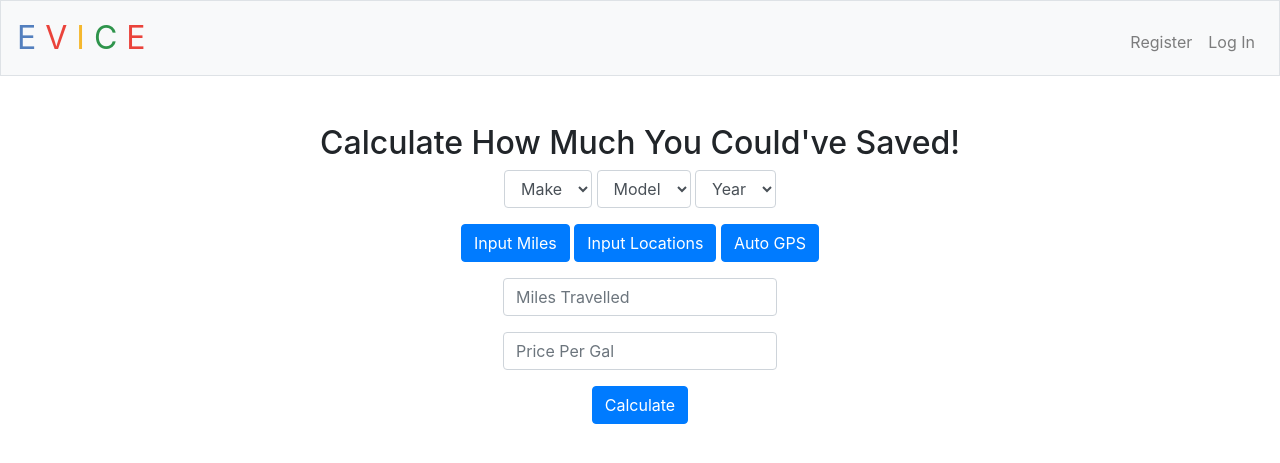
After one commit to Nina3719/evice, a Flask app: template templates/index - Copy.html in a window 1280 px wide. The commit adds this page. Shown: the top 463 px of the page. Run offline with Flask 2, Linux system fonts and the light colour scheme; the template is opened without the code that fills it, so the values that code supplies are empty; some libraries are stand-ins or nearby versions.

Commit message:
select functionality

```diff
--- a/application.py
+++ b/application.py
@@ -1,4 +1,4 @@
-import os
+import os, pickle
 
 import sqlite3
 from flask import Flask, flash, jsonify, redirect, render_template, request, session, g
@@ -100,12 +100,12 @@ def index():
         model = request.form.get("model")
 
         mileage = Car.query.filter_by(make=request.form.get("make"), year=request.form.get(
-            "year"), model=request.form.get("model")).first()
+            "year"), model=request.form.get("model"))
 
         if not mileage:
             return apology("Car with make year and model not found", 400)
 
-        mileage = mileage.first()
+        mileage = mileage.first().mileage
 
         # use google maps api to get miles
         miles = request.form.get("miles")
@@ -129,12 +129,30 @@ def index():
                                year=year, make=make, mileage=mileage, miles=miles, price=price, result=result)
     else:
         # make, model, year
-        make = list(set([car.make for car in Car.query.all()]))
-        make.sort()
-        model = list(set([car.model for car in Car.query.all()]))
-        model.sort()
-        year = list(set([car.year for car in Car.query.all()]))
-        year.sort()
+        make = pickle.load(open('make.pickle', 'rb')) #list(set([car.make for car in Car.query.all()]))
+        #make.sort()
+        #with open('make.pickle', 'wb') as f:
+        #    pickle.dump(make, f)
+        #model = list(set([car.model for car in Car.query.all()]))
+        model = pickle.load(open('model.pickle', 'rb')) #{}
+        #for carmake in make:
+        #    model[carmake] = list(set([
+        #        car.model for car in list(set(Car.query.filter_by(make=carmake)))
+        #    ]))
+        #model.sort()
+        #with open('model.pickle', 'wb') as f:
+        #    pickle.dump(model, f)
+        #year = list(set([car.year for car in Car.query.all()]))
+        #year.sort()
+        year = pickle.load(open('year.pickle', 'rb')) #{}
+        #for carmake in make:
+        #    year[carmake] = {}
+        #    for carmodel in model[carmake]:
+        #        year[carmake][carmodel] = list(set([
+        #            car.year for car in list(set(Car.query.filter_by(make=carmake, model=carmodel)))
+        #        ]))
+        #with open('year.pickle', 'wb') as f:
+        #    pickle.dump(year, f)
 
         return render_template("index.html", make=make, model=model, year=year)
 
--- /dev/null
+++ b/templates/index - Copy.html
@@ -0,0 +1,140 @@
+<!--Template for Calculating-->
+
+{% extends "layout.html" %} {% block title %} Home {% endblock %} {% block main %}
+
+<h2> Calculate How Much You Could've Saved! </h2>
+<div class="container-fluid">
+    <form action="/" method="post" class="needs-validation" novalidate>
+
+        <div class="form-group">
+            <select name="make" class="form-control" id="make" required>
+                <option disabled="" value="" selected="">Make</option>
+                <!-- {% for name in make %}
+                <option value="{{ name }}">{{ name }}</option>
+                {% endfor %} -->
+            </select>
+            <select name="model" class="form-control" id="model" required>
+                <option disabled="" value="" selected="">Model</option>
+                <!-- {% for name in model %}
+                <option value="{{ name }}">{{ name }}</option>
+                {% endfor %} -->
+            </select>
+            <select name="year" class="form-control" id="year" required>
+                <option disabled="" value="" selected="">Year</option>
+                {% for name in year %}
+                <option value="{{ name }}">{{ name }}</option>
+                {% endfor %}
+            </select>
+        </div>
+        <div class="form-group">
+            <!-- <p>
+                <a class="btn btn-primary" data-toggle="collapse" href="#multiCollapseExample1" role="button" aria-expanded="false" aria-controls="multiCollapseExample1">Input Miles</a>
+                <button class="btn btn-primary" type="button" data-toggle="collapse" data-target="#multiCollapseExample2" aria-expanded="false"
+                    aria-controls="multiCollapseExample2">Input Start-End Location</button>
+                <button class="btn btn-primary" type="button" data-toggle="collapse" data-target="#multiCollapseExample3" aria-expanded="false"
+                    aria-controls="multiCollapseExample3">Auto GPS</button>
+            </p>
+
+            <div class="collapse multi-collapse" id="multiCollapseExample1">
+                <input class="form-control" name="miles" id="validationCustom04" placeholder="Miles Travelled" type="text" required>
+            </div>
+            <div class="collapse multi-collapse" id="multiCollapseExample2">
+                <input class="form-control" name="start" id="validationCustom04" placeholder="Start Location" type="text" required>
+                <input class="form-control" name="end" id="validationCustom04" placeholder="End Location" type="text" required>
+            </div>
+            <div class="collapse multi-collapse" id="multiCollapseExample3">
+                To Be Implemented
+            </div> -->
+            <div id="accordion">
+                <a class="btn btn-primary" data-toggle="collapse" data-target="#collapseOne" aria-expanded="true" aria-controls="collapseOne"
+                    id="headingOne" style="color:white;">Input Miles</a>
+                <a class="btn btn-primary" data-toggle="collapse" data-target="#collapseTwo" aria-expanded="true" aria-controls="collapseTwo"
+                    id="headingTwo" style="color:white;">Input Locations</a>
+                <a class="btn btn-primary" data-toggle="collapse" data-target="#collapseThree" aria-expanded="true" aria-controls="collapseThree"
+                    id="headingThree" style="color:white;">Auto GPS</a>
+                <div class="form-group" style="margin-top:1rem;">
+                    <div id="collapseOne" class="collapse show" aria-labelledby="headingOne" data-parent="#accordion">
+                        <input class="form-control" name="miles" id="validationCustom04" placeholder="Miles Travelled" type="text" required>
+                    </div>
+                    <div id="collapseTwo" class="collapse" aria-labelledby="headingTwo" data-parent="#accordion">
+                        <input class="form-control" name="start" id="validationCustom04" placeholder="Start Location" type="text" required>
+                        <input class="form-control" name="end" id="validationCustom04" placeholder="End Location" type="text" required>
+                    </div>
+                    <div id="collapseThree" class="collapse" aria-labelledby="headingThree" data-parent="#accordion">
+                        To Be Implemented
+                    </div>
+                </div>
+            </div>
+        </div>
+
+        <div class="form-group">
+            <input class="form-control" name="price" id="validationCustom04" placeholder="Price Per Gal" type="text" required>
+        </div>
+
+        <div class="form-group">
+            <button class="btn btn-primary" type="submit">Calculate</button>
+        </div>
+
+    </form>
+</div>
+
+
+<script>
+    // Example starter JavaScript for disabling form submissions if there are invalid fields
+    (function () {
+        'use strict';
+        window.addEventListener('load', function () {
+            // Fetch all the forms we want to apply custom Bootstrap validation styles to
+            var forms = document.getElementsByClassName('needs-validation');
+            // Loop over them and prevent submission
+            var validation = Array.prototype.filter.call(forms, function (form) {
+                form.addEventListener('submit', function (event) {
+                    if (form.checkValidity() === false) {
+                        event.preventDefault();
+                        event.stopPropagation();
+                    }
+                    form.classList.add('was-validated');
+                }, false);
+            });
+        }, false);
+    })();
+</script>
+
+<script
+  src="https://code.jquery.com/jquery-3.3.1.min.js"
+  integrity="sha256-FgpCb/KJQlLNfOu91ta32o/NMZxltwRo8QtmkMRdAu8="
+  crossorigin="anonymous"></script>
+
+<script>
+    "use strict";
+
+    var makes = {{ make|tojson }};
+    var models = {{ model|tojson }};
+
+    console.log(makes)
+    console.log(models)
+
+    var form = $('form');
+    var make = $('select#make');
+    var model = $('select#model');
+
+    for (var key in makes) {
+        make.append($('<option/>', {'value': makes[key], 'text': makes[key]}));
+    }
+
+    make.change(function(ev) {
+        model.empty();
+        model.append($('<option/>'));
+
+        for (var i in models[make]) {
+            model.append($('<option/>', {'value': model[i], 'text': model[i]}));
+        }
+    });
+
+    form.submit(function(ev) {
+        ev.preventDefault();
+        //alert("playing " + game.val() + " on " + system.val());
+    });
+</script>
+
+{% endblock %}
--- a/templates/result.html
+++ b/templates/result.html
@@ -17,6 +17,7 @@
                     <li class="list-group-item">Model: {{ model }}</li>
                     <li class="list-group-item">Year: {{ year }}</li>
                     <li class="list-group-item">Make: {{ make }}</li>
+                    <li class="list-group-item">Mileage: {{ mileage }}</li>
                     <li class="list-group-item">Miles: {{ miles }}</li>
                     <li class="list-group-item">Result: {{ result }}</li>
                 </ul>
@@ -44,6 +45,7 @@
                 <li class="list-group-item">Model: {{ model }}</li>
                 <li class="list-group-item">Year: {{ year }}</li>
                 <li class="list-group-item">Make: {{ make }}</li>
+                <li class="list-group-item">Mileage: {{ mileage }}</li>
                 <li class="list-group-item">Miles: {{ miles }}</li>
                 <li class="list-group-item">Result: {{ result }}</li>
             </ul>
```
Also changed, not shown: add_cars.py (added, +40 -0 lines), templates/index.html (+52 -7 lines), site.db, 4 other files.
